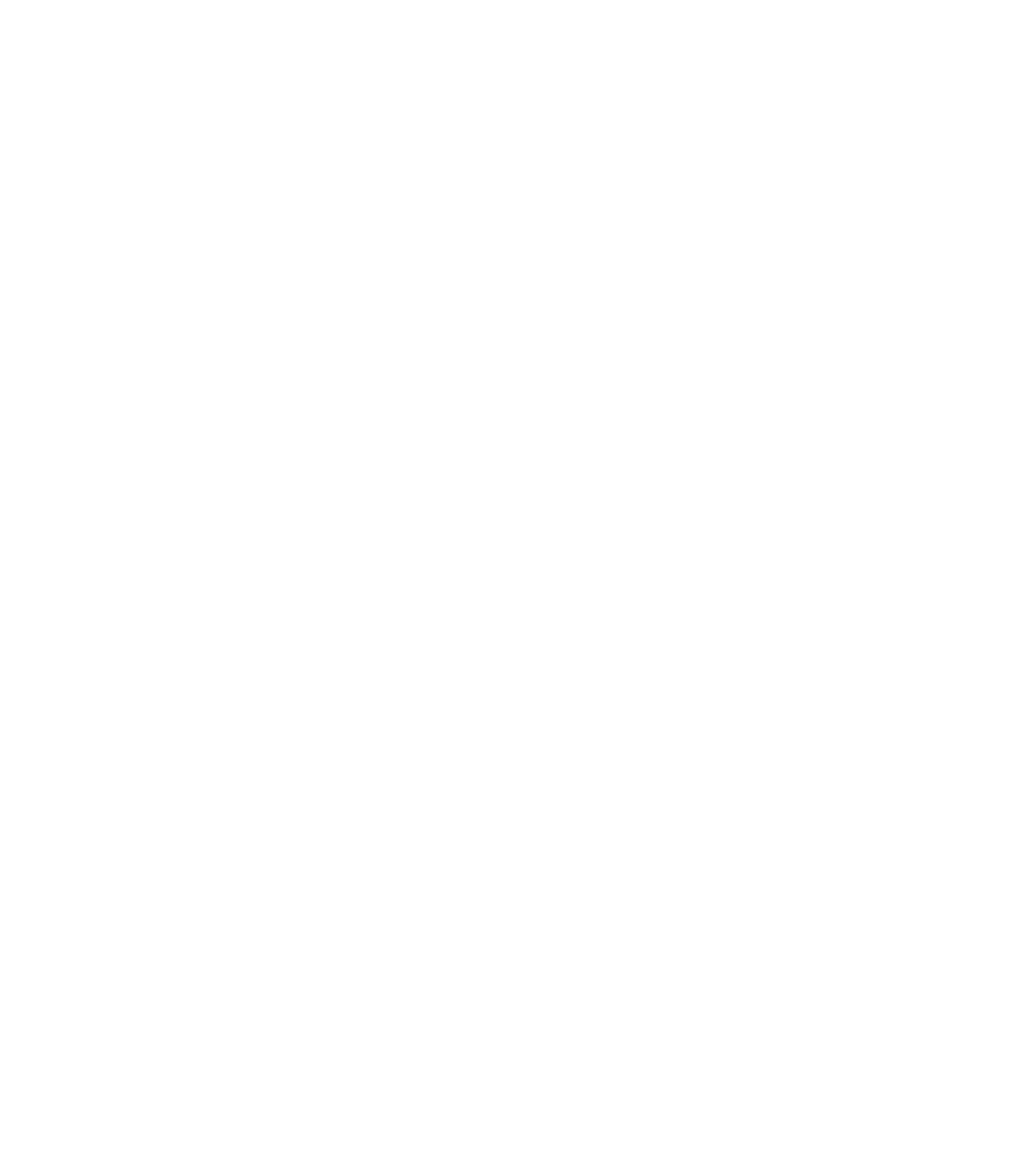
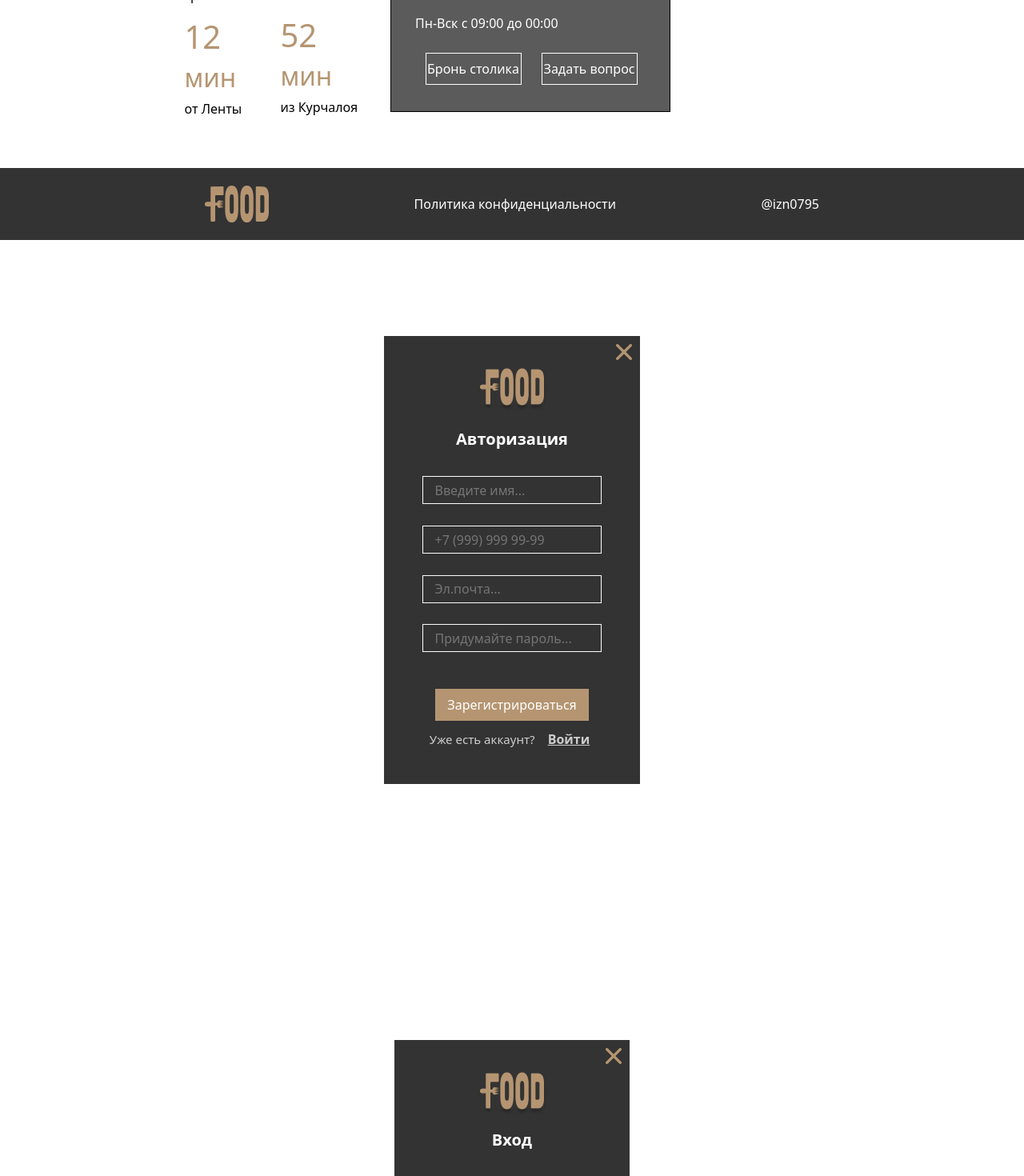
Before and after one commit to remcode404/frontend-project-firstweek, a React (Create React App) app: page / in a window 1280 px wide. Shown: the part 2696-4166 px from the top of the page at 80% size. Before the commit the page ends 800 px from the top, so only its background shows below. Built offline with nearby package versions, Linux system fonts and the light colour scheme.

Commit message:
Доработал окна регистрации, авторизации и бронирования с помощью Framer-motion

```diff
--- a/src/App.jsx
+++ b/src/App.jsx
@@ -1,15 +1,15 @@
 import "./App.scss";
-// import AppMain from "./MainMenu/AppMain";
-// import Window from "./Authorization/AuthorizationWindow/Window";
-// import Entry from "./Authorization/EntryWindow/Entry";
+import AppMain from "./MainMenu/AppMain";
+import Window from "./Authorization/AuthorizationWindow/Window";
+import Entry from "./Authorization/EntryWindow/Entry";
 import Modal from "./OpenModal/Modal";
 
 function App() {
   return (
     <div className="app">
-      {/* <AppMain /> */}
-      {/* <Window /> */}
-      {/* <Entry /> */}
+      <AppMain />
+      <Window />
+      <Entry />
       <Modal />
     </div>
   );
```
